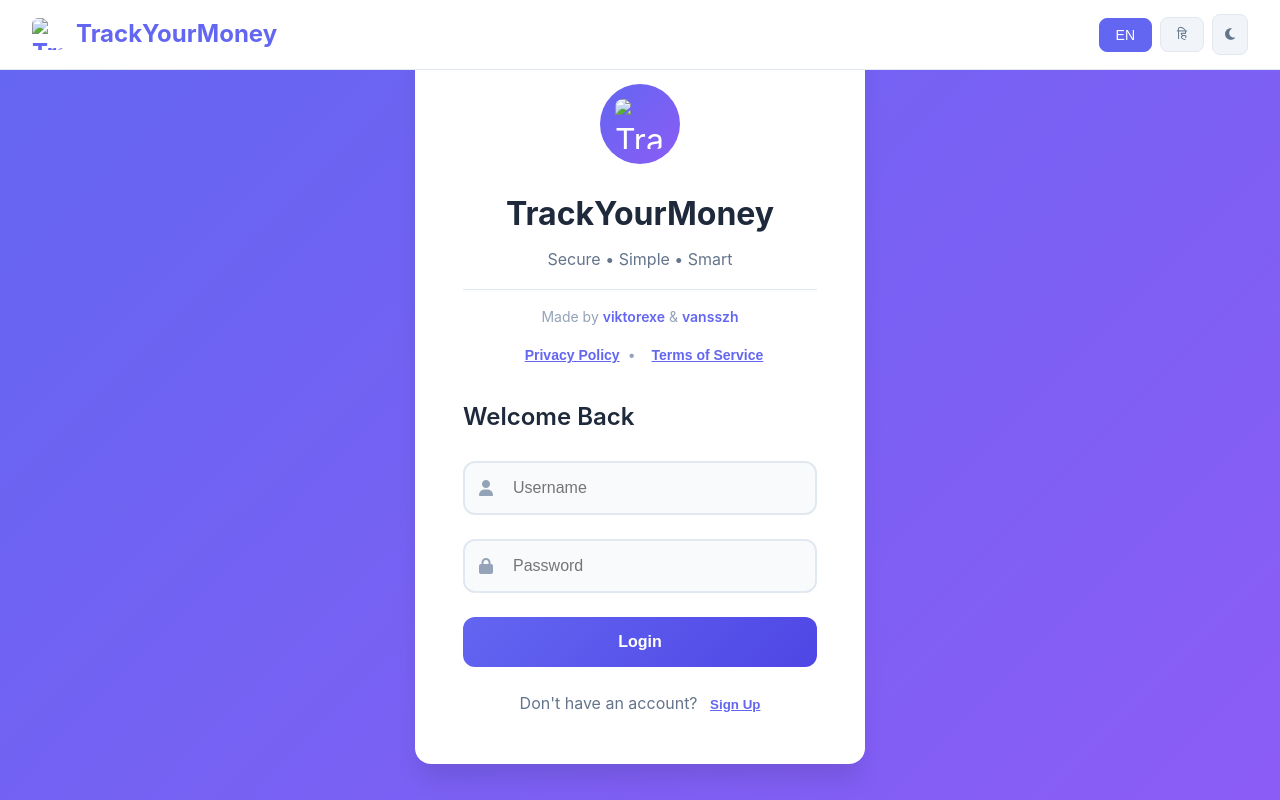
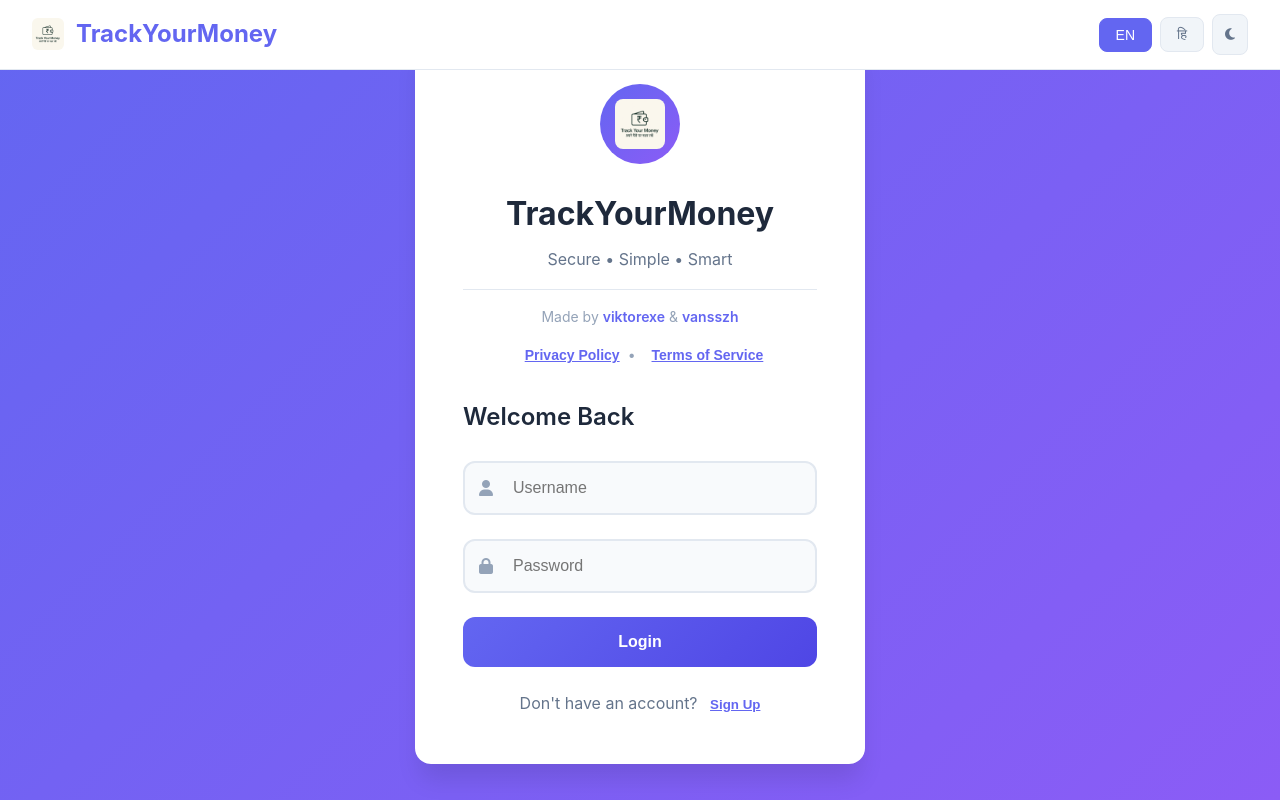
Before and after one commit to viktorexe/trackyourmoney, a website: page frontend/index.html in a window 1280 px wide. Drawn offline with Linux system fonts and the light colour scheme; the site is published under a folder, as on GitHub Pages, so addresses that start at the root find nothing.

Commit message:
Update index.html

```diff
--- a/frontend/index.html
+++ b/frontend/index.html
@@ -77,7 +77,7 @@
     <!-- Top Navigation -->
     <nav class="top-nav">
         <div class="nav-brand">
-            <img src="/logo.png" alt="TrackYourMoney Logo" class="nav-logo">
+            <img src="../logo.png" alt="TrackYourMoney Logo" class="nav-logo">
             <span id="nav-title">TrackYourMoney</span>
         </div>
         <div class="nav-controls">
@@ -94,7 +94,7 @@
         <div class="auth-content">
             <div class="auth-header">
                 <div class="auth-icon">
-                    <img src="/logo.png" alt="TrackYourMoney Logo" class="auth-logo">
+                    <img src="../logo.png" alt="TrackYourMoney Logo" class="auth-logo">
                 </div>
                 <h1 id="main-title">TrackYourMoney</h1>
                 <p id="auth-subtitle">Secure • Simple • Smart</p>
@@ -419,7 +419,7 @@
         <footer class="app-footer">
             <div class="footer-content">
                 <div class="footer-brand">
-                    <img src="/logo.png" alt="TrackYourMoney" class="footer-logo">
+                    <img src="../logo.png" alt="TrackYourMoney" class="footer-logo">
                     <span>TrackYourMoney</span>
                 </div>
                 <div class="footer-credits">
```
